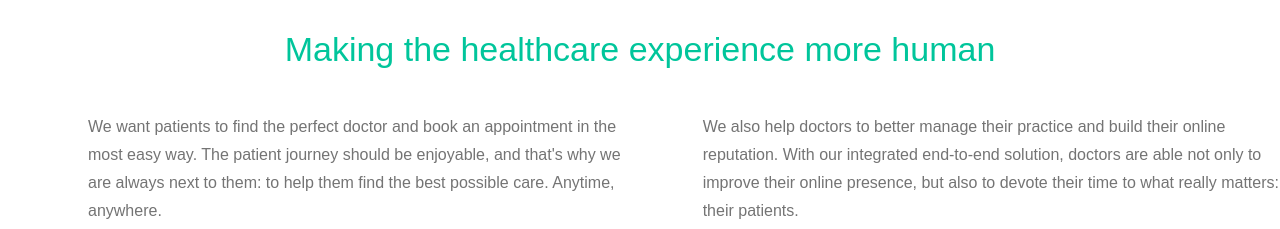
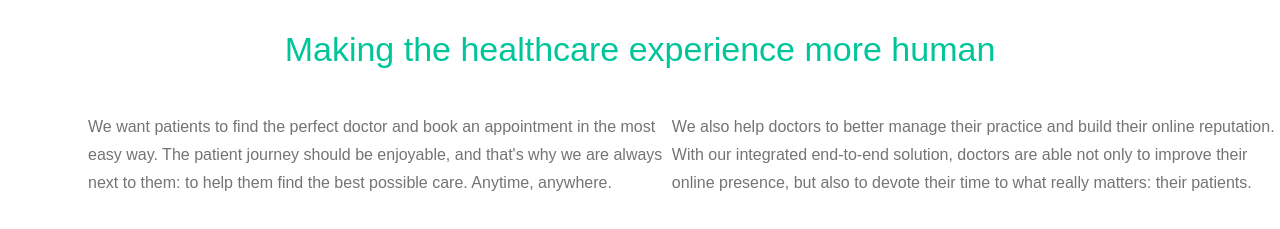
Before and after one commit to Chafik10/doc.layout, a plain HTML site: page index.html in a window 1280 px wide. Shown: the part 571-800 px from the top of the page. Drawn offline with Linux system fonts and the light colour scheme.

Commit message:
Update styl.css

```diff
--- a/styl.css
+++ b/styl.css
@@ -63,7 +63,7 @@ body {
     line-height: 1.75;
 }
 
-.box1 {
+.PARA1 {
     margin-right: 5%;
 }
 
```
